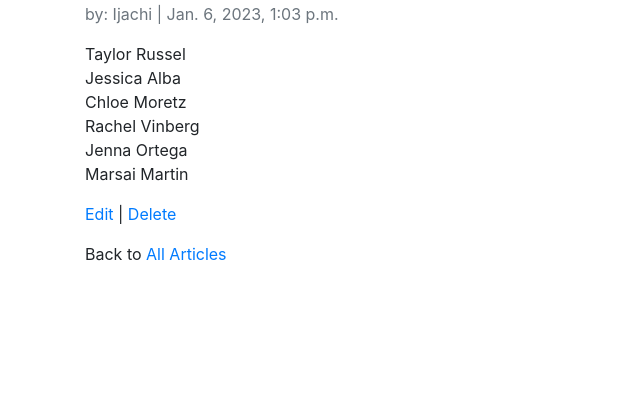
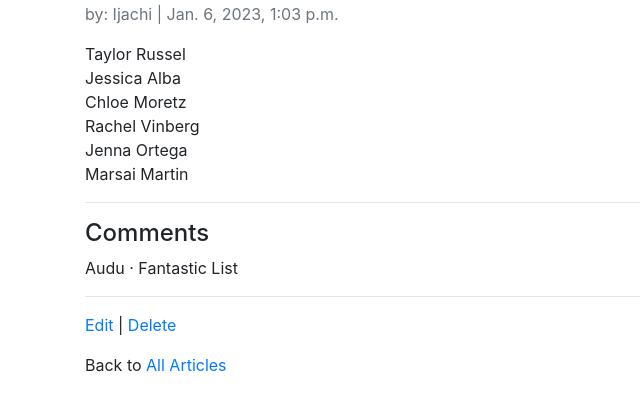
Before and after one commit to Ijachiii/newspaper, a Django app: page /articles/4/ in a window 1280 px wide. Shown: the part 135-546 px from the top of the page, without its empty margins (0-640 px from the left). Run offline with Django 4.2, Linux system fonts and the light colour scheme; a user stored in the database is signed in; data comes from the database, SQL or seed files in the repository; some libraries are stand-ins or nearby versions.

Commit message:
updated article detail page to show comment

```diff
--- a/articles/admin.py
+++ b/articles/admin.py
@@ -5,6 +5,7 @@ from .models import *
 
 class CommentInLine(admin.TabularInline):
     model = Comment
+    extra = 0
 
 class ArticleAdmin(admin.ModelAdmin):
     inlines = [CommentInLine]
--- a/templates/article_detail.html
+++ b/templates/article_detail.html
@@ -7,6 +7,14 @@
         <p class="text-muted">by: {{ article.author }} | {{ article.date }}</p>
         <p>{{ article.body|linebreaksbr }}</p>
     </div>
+
+    <hr>
+    <h4>Comments</h4>
+    {% for comment in article.comments.all %}
+        <p>{{ comment.author }} &middot; {{ comment }}</p>
+    {% endfor %}
+    <hr>
+
     <p>
         <a href="{% url 'article_edit' article.pk %}">Edit</a> |
         <a href="{% url 'article_delete' article.pk %}">Delete</a>
```
